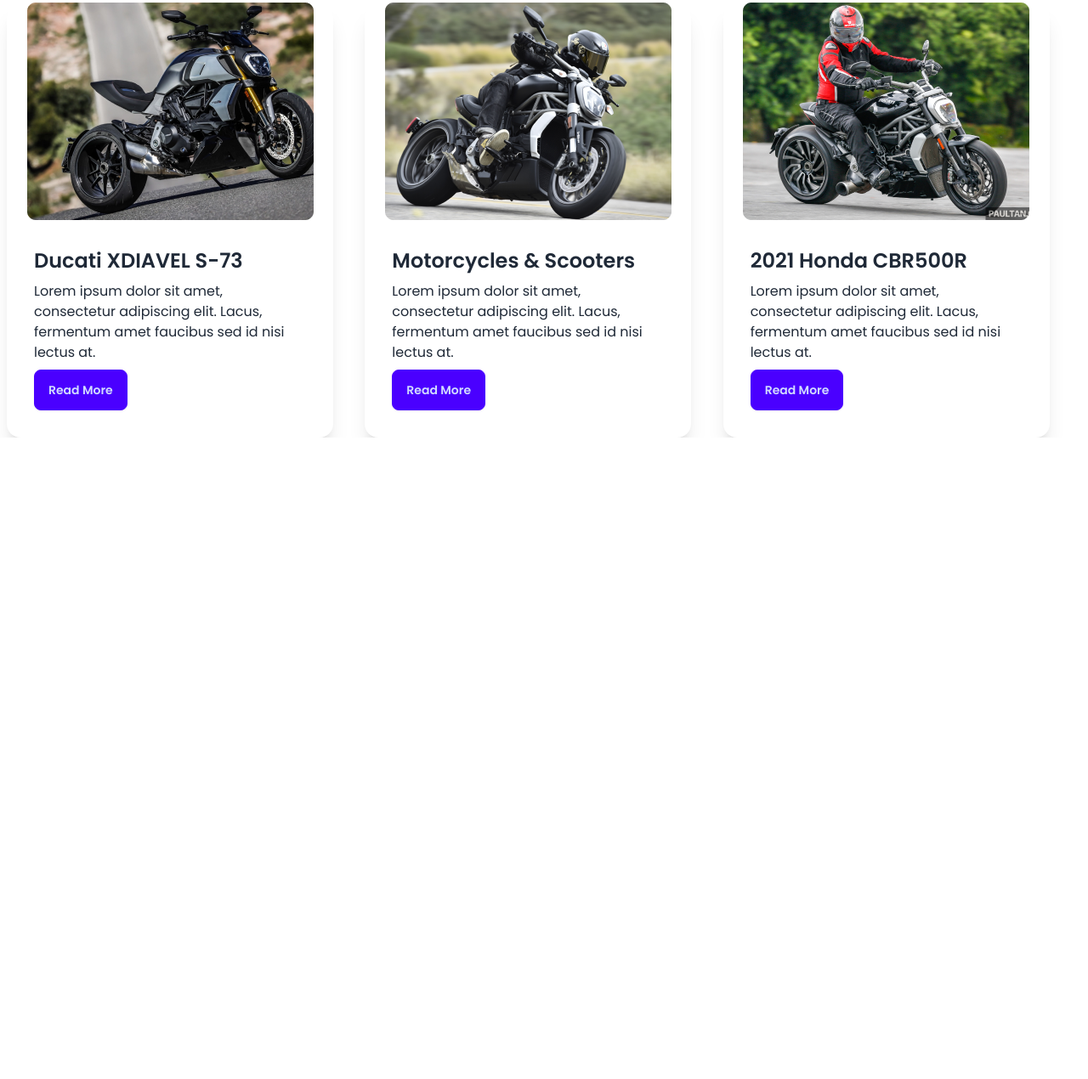
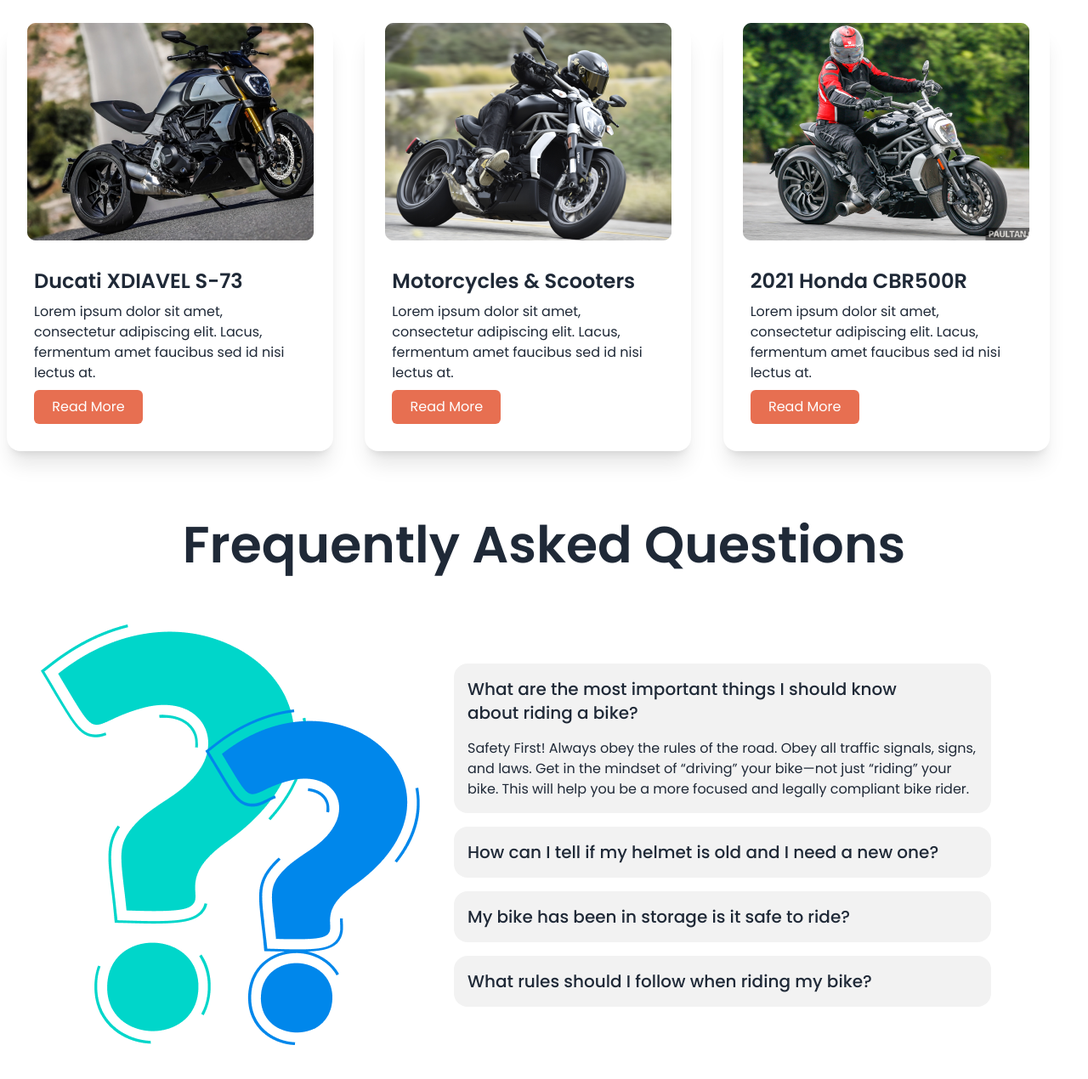
Before and after one commit to pmppiyas/Biker-Zone-daisyUI, a plain HTML site: page index.html in a window 1280 px wide. Shown: the part 739-2009 px from the top of the page at 85% size. Before the commit the page ends 1254 px from the top, so only its background shows below. Drawn offline with nearby package versions, Linux system fonts and the light colour scheme.

Commit message:
added Faqs

```diff
--- a/index.html
+++ b/index.html
@@ -162,10 +162,10 @@
   </header>
 
   <!--Main Section-->
-  <main class="flex flex-col ">
+  <main class="flex flex-col md:felx-row space-y-20">
     <!--Leatest News-->
     <div class="container mx-auto">
-      <h1 class="text-3xl md:text-4xl lg:text-6xl text-center py-4">Leatest News</h1>
+      <h1 class="text-3xl font-medium md:text-4xl lg:text-6xl text-center leading-relaxed py-4 mt-6">Leatest News</h1>
 
       <!--New card-->
       <div class="grid md:grid-cols-2 lg:grid-cols-3 justify-center items-baseline space-y-8">
@@ -178,7 +178,7 @@
             <p>Lorem ipsum dolor sit amet, consectetur adipiscing elit. Lacus, fermentum amet faucibus sed id nisi
               lectus at.</p>
             <div class="card-actions justify-start">
-              <button class="btn btn-primary">Read More</button>
+              <button class="p-2 md:px-4 rounded-md bg-bg-btn text-white w-28 md:w-32">Read More</button>
             </div>
           </div>
         </div>
@@ -191,7 +191,7 @@
             <p>Lorem ipsum dolor sit amet, consectetur adipiscing elit. Lacus, fermentum amet faucibus sed id nisi
               lectus at.</p>
             <div class="card-actions justify-start">
-              <button class="btn btn-primary">Read More</button>
+              <button class="p-2 md:px-4 rounded-md bg-bg-btn text-white w-28 md:w-32">Read More</button>
             </div>
           </div>
         </div>
@@ -204,7 +204,65 @@
             <p>Lorem ipsum dolor sit amet, consectetur adipiscing elit. Lacus, fermentum amet faucibus sed id nisi
               lectus at.</p>
             <div class="card-actions justify-start">
-              <button class="btn btn-primary">Read More</button>
+              <button class="p-2 md:px-4 rounded-md bg-bg-btn text-white w-28 md:w-32">Read More</button>
+            </div>
+          </div>
+        </div>
+      </div>
+    </div>
+
+    <!--FAQs-->
+    <div class="flex flex-col  space-y-6 justify-between">
+      <h1 class="text-center font-semibold text-4xl md:text-5xl lg:text-6xl">Frequently Asked <span
+          class="text-bg-banner">Questions</span></h1>
+      <div class="flex flex-col md:flex-row">
+        <!--Image-->
+        <div class="">
+          <img src="./images/others/faq.png" alt="FAQs" class="p-10">
+        </div>
+        <!--Faqs Question-->
+        <div class=" space-y-4 md:w-3/6 flex flex-col justify-center">
+          <div class="collapse bg-base-200">
+            <input type="radio" name="my-accordion-1" checked="checked" />
+            <div class="collapse-title text-xl font-medium">What are the most important things I should
+              know about riding a bike?</div>
+            <div class="collapse-content">
+              <p>Safety First! Always obey the rules of the road. Obey all traffic signals, signs, and laws. Get in the
+                mindset of
+                “driving” your bike—not just “riding” your bike. This will help you be a more focused and legally
+                compliant bike rider.</p>
+            </div>
+          </div>
+          <div class="collapse bg-base-200">
+            <input type="radio" name="my-accordion-1" />
+            <div class="collapse-title text-xl font-medium">How can I tell if my helmet is old and I need a
+              new one?</div>
+            <div class="collapse-content">
+              <p>Safety First! Always obey the rules of the road. Obey all traffic signals, signs, and laws. Get in the
+                mindset of
+                “driving” your bike—not just “riding” your bike. This will help you be a more focused and legally
+                compliant bike rider.</p>
+            </div>
+          </div>
+          <div class="collapse bg-base-200">
+            <input type="radio" name="my-accordion-1" />
+            <div class="collapse-title text-xl font-medium">My bike has been in storage is it safe to ride?</div>
+            <div class="collapse-content">
+              <p>Safety First! Always obey the rules of the road. Obey all traffic signals, signs, and laws. Get in the
+                mindset of
+                “driving” your bike—not just “riding” your bike. This will help you be a more focused and legally
+                compliant bike rider.</p>
+            </div>
+          </div>
+          <div class="collapse bg-base-200">
+            <input type="radio" name="my-accordion-1" />
+            <div class="collapse-title text-xl font-medium">What rules should I follow when riding my bike?</div>
+            <div class="collapse-content">
+              <p>Safety First! Always obey the rules of the road. Obey all traffic signals, signs, and laws. Get in the
+                mindset of
+                “driving” your bike—not just “riding” your bike. This will help you be a more focused and legally
+                compliant bike
+                rider.</p>
             </div>
           </div>
         </div>
```
